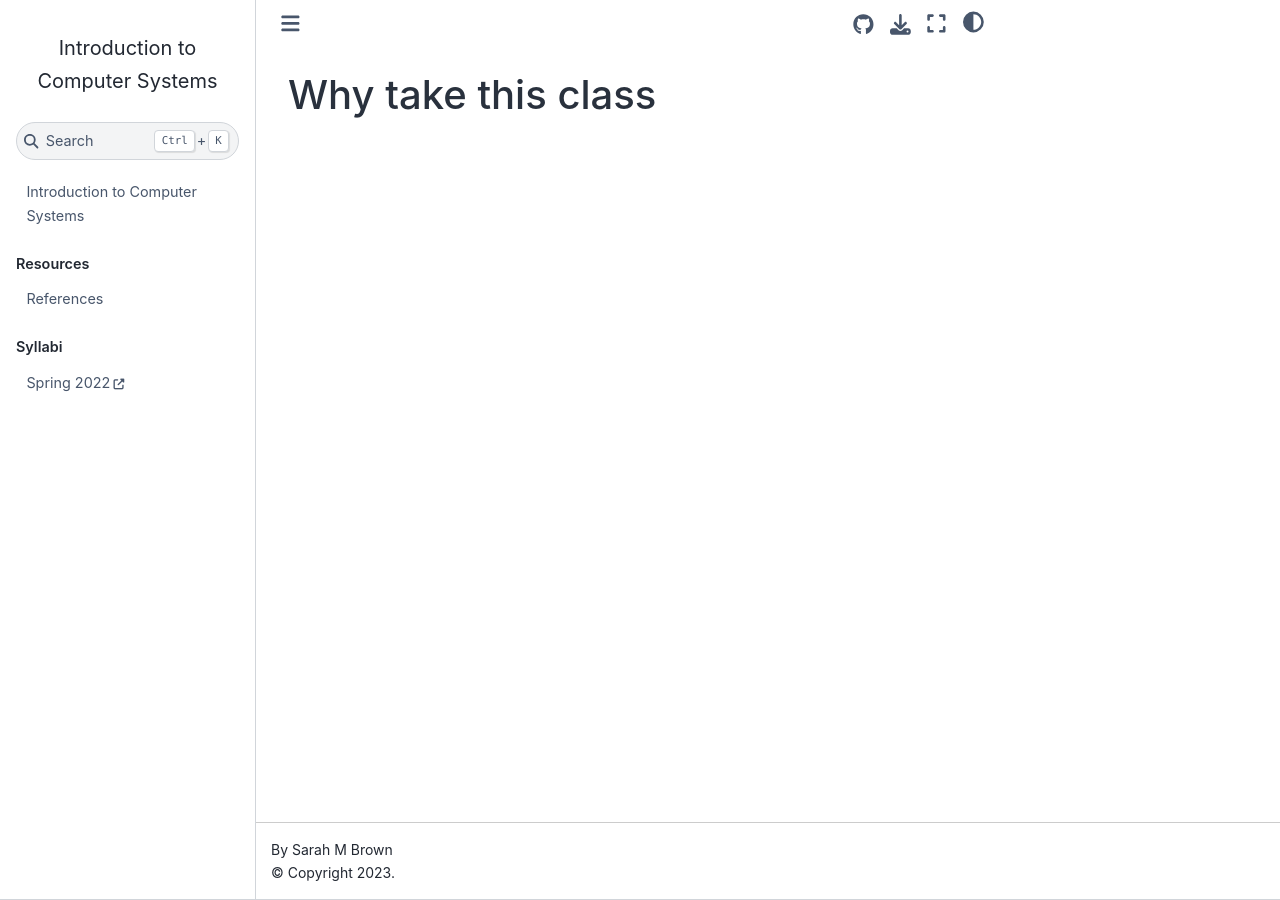
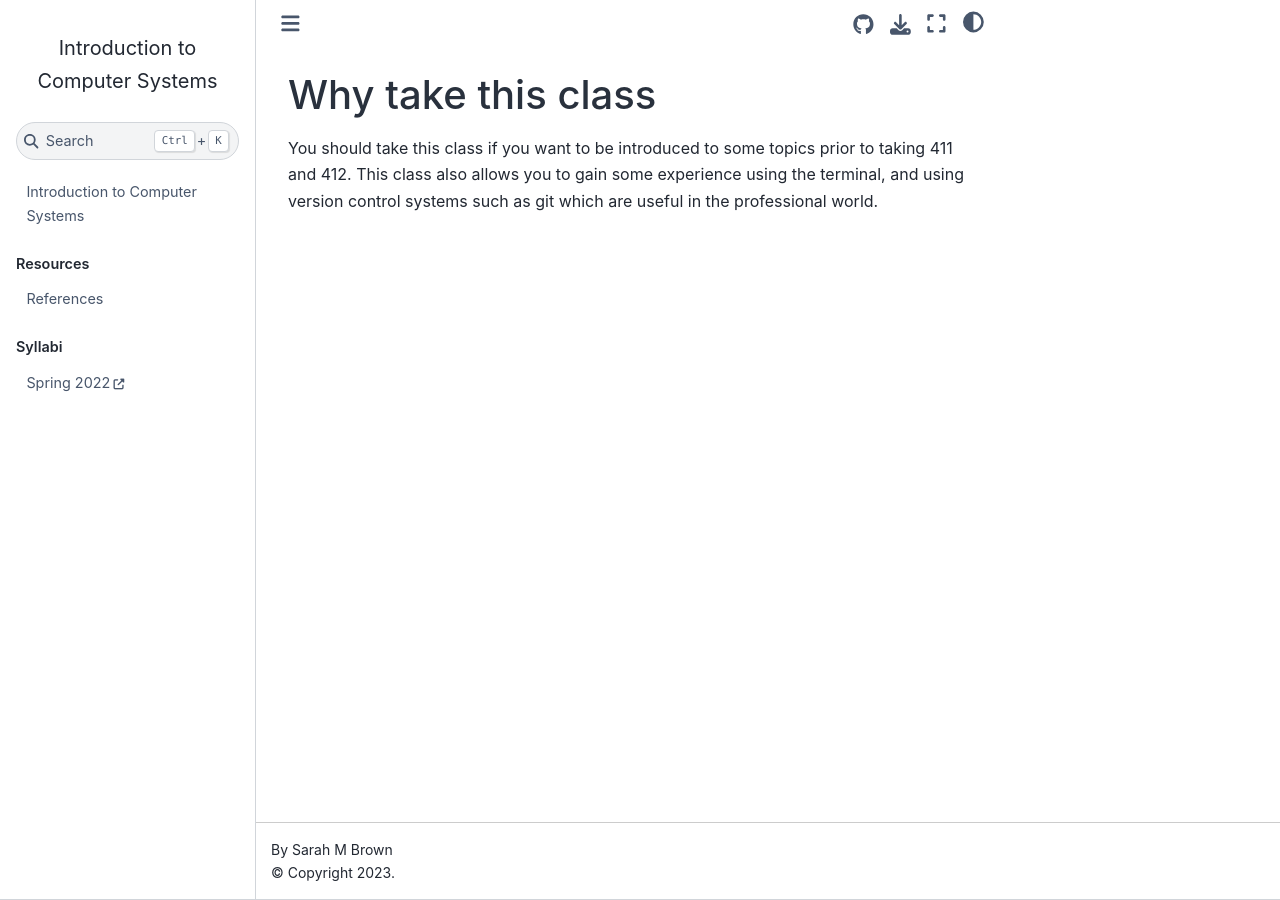
Before and after one commit to klattuada/introcompsys.github.io, a Jupyter Book: the page built from fromstudents.md, in a window 1280 px wide. Built offline with Jupyter Book 1.0.4 settings and Sphinx 7.4.7 and the Sphinx Book theme 1.1.4, drawn with Linux system fonts in a browser that asks for light colours.

Commit message:
update fromstudents

```diff
--- a/fromstudents.md
+++ b/fromstudents.md
@@ -1 +1,3 @@
 # Why take this class
+
+You should take this class if you want to be introduced to some topics prior to taking 411 and 412. This class also allows you to gain some experience using the terminal, and using version control systems such as git which are useful in the professional world.
```
